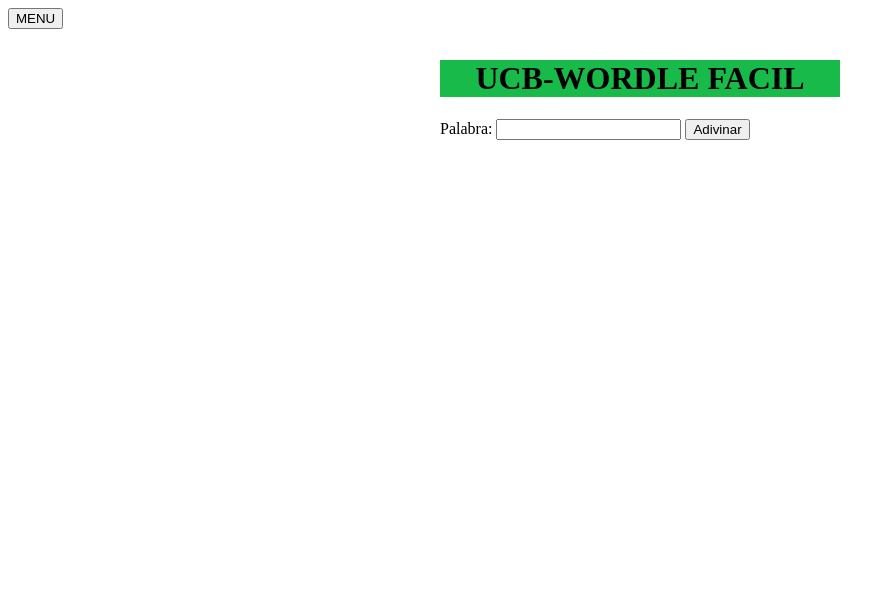
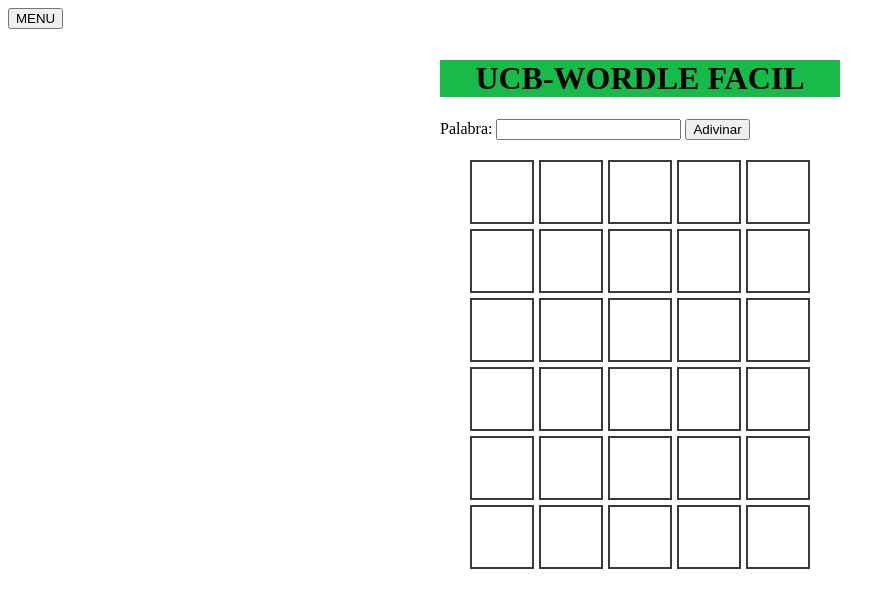
Before and after one commit to NicoleUribe/Cloneproyecto, a website built with Parcel: page index2.html in a window 1280 px wide. Shown: the whole page, without its empty margins (0-895 px from the left). Built offline with nearby package versions, Linux system fonts and the light colour scheme.

Commit message:
mostrar cuadrados al usuario

```diff
--- a/index2.html
+++ b/index2.html
@@ -23,6 +23,29 @@
         <div id="cuadrados"></div>
       </div>
     <style>
+      #contenedorCuadrados {
+        display: flex;
+        justify-content: center;
+        align-items: center;
+        flex-grow: 1;
+        overflow: hidden;
+      }
+
+      #cuadrados{
+        display: grid;
+        grid-template-columns: repeat(5, 1fr);
+        grid-gap: 5px;
+        padding: 10px;
+        box-sizing: border-box;
+      }
+
+      .cuadrado{
+        border: 2px solid rgb(58, 58, 60);
+        min-width: 60px;
+        min-height: 60px;
+        font-size: 2rem;
+        font-weight: bold;
+      }
       form{
         width: 400px;
         padding: 10px;
```
